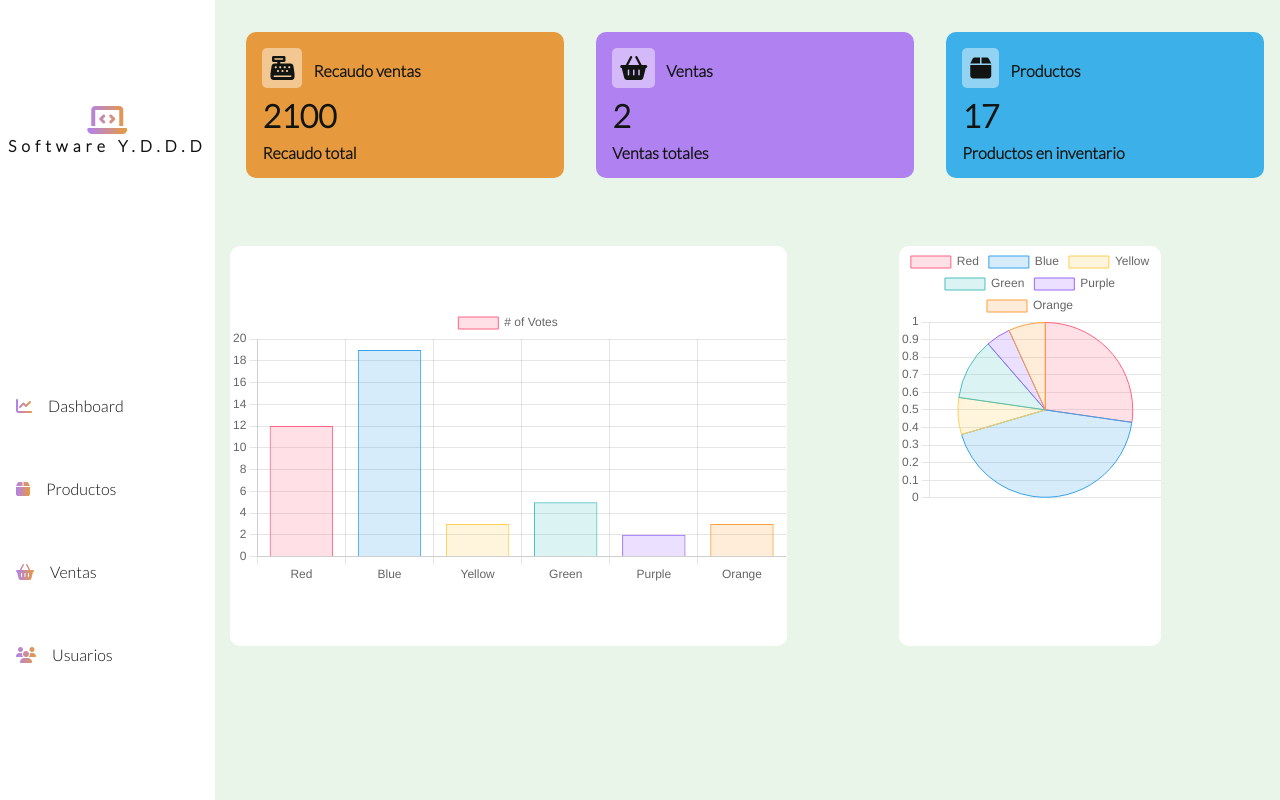
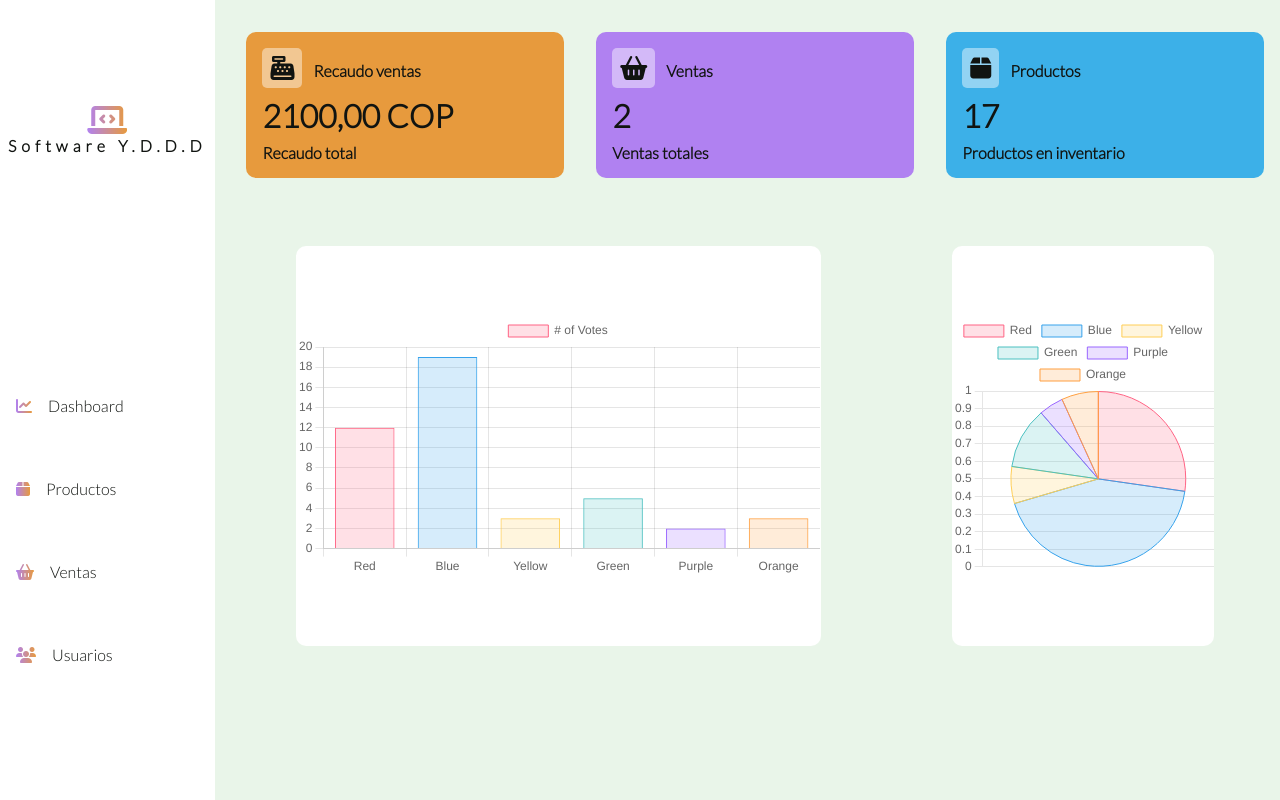
Before and after one commit to Stondark/Proyecto-Formativo-Sena-PHP, a PHP site: page /views/dashboard.php in a window 1280 px wide. Run offline with PHP 8.4, Linux system fonts and the light colour scheme; data comes from the database, SQL or seed files in the repository; some libraries are stand-ins or nearby versions.

Commit message:
Optimización de código

```diff
--- a/css/dashboard.css
+++ b/css/dashboard.css
@@ -85,6 +85,7 @@
 .container-graphs{
   display: flex;
   align-items: center;
+  justify-content: space-around;
   height: 50%;
   margin-top: 5%;
 }
@@ -94,9 +95,8 @@
   align-items: center;
   background-color: var(--dark);
   border-radius: 10px;
-  width: 53%;
+  width: 50%;
   height: 100%;
-  margin-right: 7rem;
 }
 
 .pie-container{
@@ -104,4 +104,6 @@
   border-radius: 10px;
   height: 100%;
   width: 25%;
+  display: flex;
+  align-items: center;
 }
--- a/css/nav.css
+++ b/css/nav.css
@@ -1,20 +1,8 @@
-@import url("https://fonts.googleapis.com/css2?family=Lato:wght@300&display=swap");
-
-/*:root {
-    --dark: #111411;
-    --pink: #b081f1;
-    --orange: #e79a3d;
-    --dark-pink: #785589;
-    --white: #ffff;
-    --gradient: linear-gradient(90deg, #b081f1 0%, #e79a3d 100%);
-}
-*/
 * {
     font-family: "Lato", sans-serif;
     margin: 0;
     padding: 0;
     box-sizing: border-box;
-    transition: 500ms;
 }
 
 html {
--- a/includes/nav.php
+++ b/includes/nav.php
@@ -2,7 +2,7 @@
 <!-- Font awesome -->
 <script src="https://kit.fontawesome.com/f003d76e19.js" crossorigin="anonymous"></script>
 <!-- Sweet alert -->
-<script src="//cdn.jsdelivr.net/npm/sweetalert2@11"></script>
+<script defer src="//cdn.jsdelivr.net/npm/sweetalert2@11"></script>
 <!-- Jquery -->
 <script src="https://code.jquery.com/jquery-3.6.0.min.js" integrity="sha256-/xUj+3OJU5yExlq6GSYGSHk7tPXikynS7ogEvDej/m4=" crossorigin="anonymous"></script>
 
--- a/js/app.js
+++ b/js/app.js
@@ -1,11 +1,9 @@
 // FUNCIONES PARA CHECKEAR EL MODO EN CADA PÁGINA
-var body = document.documentElement;
-var nav = document.getElementById("nav");
 
 function check_theme() { // ACÁ VALIDAMOS EL MODO
+    var body = document.documentElement;
     if (localStorage.getItem("light-mode") === "true") {
         body.classList.toggle("light");
-        nav.classList.toggle("light");
     }
     else{
         body.classList.remove("light");
--- a/js/dashboard.js
+++ b/js/dashboard.js
@@ -1,3 +1,6 @@
+$(document).ready(function(){
+    info_ajax();
+
     const bargraph = document.getElementById('barChart');
     const myChartBar = new Chart(bargraph, {
         type: 'bar',
@@ -69,8 +72,7 @@ const myChart = new Chart(ctx, {
             }
         }
     });
-
-// Cuadros con información
+});
 
 function info_ajax(){
     $.ajax({
@@ -78,13 +80,14 @@ function info_ajax(){
         url: "../controller/dashboard_controller.php",
         dataType: "json",
     }).done(function(res){
-            var datos = res;
-            document.getElementById("prod_inv").innerHTML = datos.count_prod;
-            document.getElementById("total_ventas").innerHTML = datos.count_ventas;
-            document.getElementById("money_ventas").innerHTML = datos.total_ventas["SUM(`total`)"];
+            //var datos = res;
+            const cop_money = new Intl.NumberFormat("es-ES",{
+                style: "currency",
+                currency: "COP",
+                minimumFractionDigits: 2
+            });
+            document.getElementById("prod_inv").innerHTML = res.count_prod;
+            document.getElementById("total_ventas").innerHTML = res.count_ventas;
+            document.getElementById("money_ventas").innerHTML = cop_money.format(res.total_ventas["SUM(`total`)"]);
     })
 }
-
-$(document).ready(function(){
-    info_ajax();
-});
--- a/model/productos_model.php
+++ b/model/productos_model.php
@@ -6,8 +6,7 @@
             $sql = "SELECT * FROM productos";
             $consulta = $this->conexion->prepare($sql);
             $consulta->execute();
-            $resultado = $consulta->fetchAll(PDO::FETCH_ASSOC);
-            return $resultado;
+            return $consulta->fetchAll(PDO::FETCH_ASSOC);
             //echo json_encode($resultado);
             //var_dump($resultado); // Mostramos el array de la consulta en pantalla
         }
@@ -18,8 +17,7 @@
             $consulta = $this->conexion->prepare($sql);
             $consulta->bindValue(1, $prod_id);
             $consulta->execute();
-            $resultado = $consulta->fetchAll(PDO::FETCH_ASSOC);
-            return $resultado;
+            return $consulta->fetchAll(PDO::FETCH_ASSOC);
         }
 
         public function delete_producto($prod_id){
@@ -28,8 +26,7 @@
             $consulta = $this->conexion->prepare($sql);
             $consulta->bindValue(1, $prod_id);
             $consulta->execute();
-            $resultado = $consulta->fetchAll(PDO::FETCH_ASSOC);
-            return $resultado;
+            return $consulta->fetchAll(PDO::FETCH_ASSOC);
         }
 
         public function insert_producto($prod_nombre, $prod_cantidad, $prod_precio){
@@ -40,8 +37,7 @@
             $consulta->bindValue(2, $prod_cantidad);
             $consulta->bindValue(3, $prod_precio);
             $consulta->execute();
-            $resultado = $consulta->fetchAll(PDO::FETCH_ASSOC);
-            return $resultado;
+            return $consulta->fetchAll(PDO::FETCH_ASSOC);
         }
 
         public function update_producto($prod_id, $prod_nombre, $prod_cantidad, $prod_precio){
@@ -54,8 +50,7 @@
             $consulta->bindValue(1, $prod_precio);
             $consulta->bindValue(1, $prod_id);
             $consulta->execute();
-            $resultado = $consulta->fetchAll(PDO::FETCH_ASSOC);
-            return $resultado;
+            return $consulta->fetchAll(PDO::FETCH_ASSOC);
         }
 
         public function count_productos(){
@@ -63,8 +58,8 @@
             $sql = "SELECT * FROM productos";
             $consulta = $this->conexion->prepare($sql);
             $consulta->execute();
-            $resultado = $consulta->rowCount();
-            return $resultado;
+            return $consulta->rowCount();
+            //return $resultado;
 
         }
 
--- a/model/ventas_model.php
+++ b/model/ventas_model.php
@@ -6,8 +6,7 @@
             $sql = "SELECT v.id_venta, v.nombre_cliente, v.numero, v.direccion, p.producto, v.cantidad, t.tipo_envio, u.nombre, e.estado, v.total FROM ventas v INNER JOIN productos p ON v.producto = p.id INNER JOIN tipo_envios t ON v.id_tipoenvio = t.id_tipoenvio INNER JOIN usuarios u ON v.id_vendedor = u.id_usuario INNER JOIN estado_envio e ON v.id_estado = e.id_estado;";
             $consulta = $this->conexion->prepare($sql);
             $consulta->execute();
-            $resultado = $consulta->fetchAll(PDO::FETCH_ASSOC);
-            return $resultado;
+            return $consulta->fetchAll(PDO::FETCH_ASSOC);
             //echo json_encode($resultado);
             //var_dump($resultado); // Mostramos el array de la consulta en pantalla
         }
@@ -18,8 +17,7 @@
             $consulta = $this->conexion->prepare($sql);
             $consulta->bindValue(1, $venta_id);
             $consulta->execute();
-            $resultado = $consulta->fetchAll(PDO::FETCH_ASSOC);
-            return $resultado;
+            return $consulta->fetchAll(PDO::FETCH_ASSOC);
         }
 
         public function delete_ventas($venta_id){
@@ -28,8 +26,7 @@
             $consulta = $this->conexion->prepare($sql);
             $consulta->bindValue(1, $venta_id);
             $consulta->execute();
-            $resultado = $consulta->fetchAll(PDO::FETCH_ASSOC);
-            return $resultado;
+            return $consulta->fetchAll(PDO::FETCH_ASSOC);
         }
 
         public function insert_venta($venta_nombre, $venta_numero, $venta_direccion, $venta_fecha, $venta_producto, $venta_cantidad, $venta_envio, $venta_vendedor, $venta_estado, $venta_total){
@@ -47,8 +44,7 @@
             $consulta->bindValue(9, $venta_estado);
             $consulta->bindValue(10, $venta_total);
             $consulta->execute();
-            $resultado = $consulta->fetchAll(PDO::FETCH_ASSOC);
-            return $resultado;
+            return $consulta->fetchAll(PDO::FETCH_ASSOC);
         }
 
         public function update_venta($venta_id, $venta_nombre, $venta_numero, $venta_direccion, $venta_fecha, $venta_producto, $venta_cantidad, $venta_envio, $venta_vendedor, $venta_estado, $venta_total){
@@ -68,8 +64,7 @@
             $consulta->bindValue(10, $venta_total);
             $consulta->bindValue(11, $venta_id);
             $consulta->execute();
-            $resultado = $consulta->fetchAll(PDO::FETCH_ASSOC);
-            return $resultado;
+            return $consulta->fetchAll(PDO::FETCH_ASSOC);
         }
 
         public function count_venta(){
@@ -77,8 +72,8 @@
             $sql = "SELECT * FROM ventas";
             $consulta = $this->conexion->prepare($sql);
             $consulta->execute();
-            $resultado = $consulta->rowCount();
-            return $resultado;
+            return $consulta->rowCount();
+
         }
 
         public function total_ventas(){
--- a/views/dashboard.php
+++ b/views/dashboard.php
@@ -6,7 +6,12 @@
     <meta http-equiv="X-UA-Compatible" content="IE=edge">
     <meta name="descripción" content="Un dashboard para negocio">
     <meta name="viewport" content="width=device-width, initial-scale=1.0">
+    <!-- CSS -->
     <link rel="stylesheet" href="../css/dashboard.css" />
+    <!-- FONT -->
+    <link rel="preconnect" href="https://fonts.googleapis.com">
+    <link rel="preconnect" href="https://fonts.gstatic.com" crossorigin>
+    <link href="https://fonts.googleapis.com/css2?family=Lato:wght@300&display=swap" rel="stylesheet">
     <title>Dashboard</title>
     <!-- Include nav -->
     <?php include_once("../includes/nav.php");?>
@@ -48,8 +53,8 @@
     </div>
     <!-- JS -->
     <script src="https://cdn.jsdelivr.net/npm/chart.js"></script>
-    <script src="../js/app.js"></script>
-    <script src="../js/dashboard.js"></script>
+    <script defer src="../js/app.js"></script>
+    <script defer src="../js/dashboard.js"></script>
 </body>
 
 </html>
--- a/views/index.html
+++ b/views/index.html
@@ -9,6 +9,10 @@
     <script src="https://kit.fontawesome.com/f003d76e19.js" crossorigin="anonymous"></script>
     <!-- CSS -->
     <link rel="stylesheet" href="../css/index.css">
+    <!-- FONT -->
+    <link rel="preconnect" href="https://fonts.googleapis.com">
+    <link rel="preconnect" href="https://fonts.gstatic.com" crossorigin>
+    <link href="https://fonts.googleapis.com/css2?family=Lato:wght@300&display=swap" rel="stylesheet">
     <title>Software Y.D.D.D</title>
 </head>
 <body>
--- a/views/productos.php
+++ b/views/productos.php
@@ -9,6 +9,10 @@
     <!-- CSS -->
     <link rel="stylesheet" href="../css/productos.css">
     <link rel="stylesheet" href="//cdn.datatables.net/1.11.5/css/jquery.dataTables.min.css">
+    <!-- FONT -->
+    <link rel="preconnect" href="https://fonts.googleapis.com">
+    <link rel="preconnect" href="https://fonts.gstatic.com" crossorigin>
+    <link href="https://fonts.googleapis.com/css2?family=Lato:wght@300&display=swap" rel="stylesheet">
     <title>Productos</title>
     <!-- Include nav -->
     <?php include_once("../includes/nav.php");
@@ -90,8 +94,6 @@
 -->
     <script src="https://cdn.datatables.net/1.11.5/js/jquery.dataTables.min.js"></script>
     <script src="https://cdn.datatables.net/responsive/2.2.9/js/dataTables.responsive.min.js"></script>
-    <!-- Jquery validation lib-->
-    <script src="https://cdn.jsdelivr.net/npm/jquery-validation@1.19.3/dist/jquery.validate.min.js"></script>
     <!-- JS -->
     <script src="../js/productos-script.js"></script>
     <script src="../js/app.js"></script>
--- a/views/ventas.php
+++ b/views/ventas.php
@@ -9,6 +9,10 @@
     <!-- CSS -->
     <link rel="stylesheet" href="../css/ventas.css">
     <link rel="stylesheet" href="//cdn.datatables.net/1.11.5/css/jquery.dataTables.min.css">
+    <!-- FONT -->
+    <link rel="preconnect" href="https://fonts.googleapis.com">
+    <link rel="preconnect" href="https://fonts.gstatic.com" crossorigin>
+    <link href="https://fonts.googleapis.com/css2?family=Lato:wght@300&display=swap" rel="stylesheet">
     <title>Ventas</title>
     <!-- Include nav -->
     <?php include_once("../includes/nav.php");
```
Also changed, not shown: css/login.css (+0 -11 lines), views/login.html (+9 -5 lines). Lines whose indentation alone changed are shown as unchanged.
